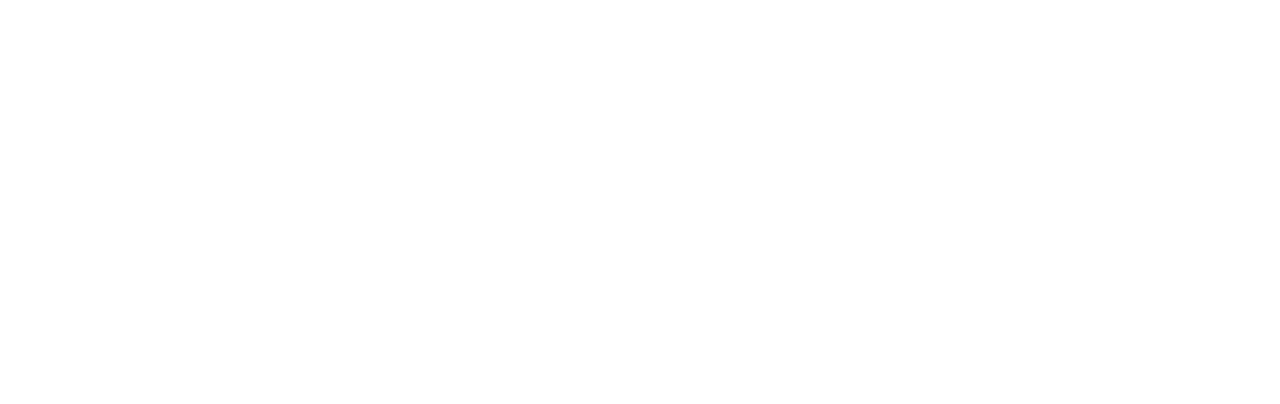
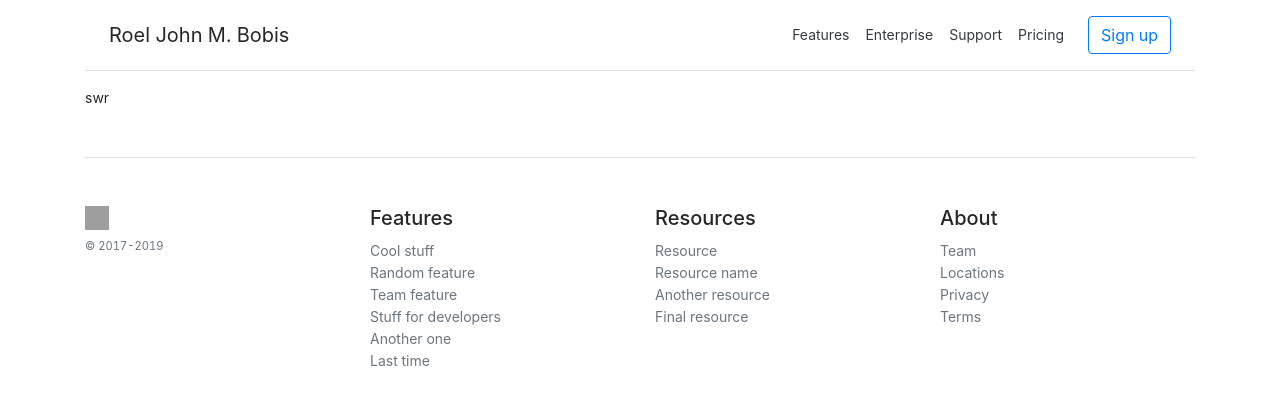
Before and after one commit to roeljohn/redux-portfolio, a React (Create React App) app: page /swr in a window 1280 px wide. Shown: the top 404 px of the page. Built offline with nearby package versions, Linux system fonts and the light colour scheme; grey boxes are pictures that could not be loaded.

Commit message:
add route path for swr page in app page, change the Link to property to /swr url value, create rjswr page to call in app js route

```diff
--- a/src/App.js
+++ b/src/App.js
@@ -2,6 +2,7 @@
 import { BrowserRouter as Router, Route, Switch } from 'react-router-dom';
 import Home from './pages/home';
 import Notification from './pages/notification';
+import RJSWR from './pages/rjswr';
 import Container from './layouts/container';
 function App() {
   return (
@@ -18,6 +19,11 @@
               <Notification {...props} />
             </Container>)
           } />
+          <Route exact path={`/swr`} render={(props) => (
+            <Container>
+              <RJSWR {...props} />
+            </Container>)
+          } />
         </Switch>
       </Router>
     </div>
--- a/src/pages/home.js
+++ b/src/pages/home.js
@@ -35,7 +35,7 @@
                             <li>Priority email support</li>
                             <li>Help center access</li>
                             </ul>
-                            <Link to="/notification" className="btn btn-lg btn-block btn-primary">Learn more</Link>
+                            <Link to="/swr" className="btn btn-lg btn-block btn-primary">Learn more</Link>
                         </div>
                     </div>
                     <div className="card shadow-sm">
--- /dev/null
+++ b/src/pages/rjswr.js
@@ -0,0 +1,39 @@
+import React, { Component } from 'react';
+import { connect } from 'react-redux';
+import { RJNotification, RJList } from '../components';
+import { fetchAllNotification, readNotification } from '../actions';
+
+
+class RJSWR extends Component {
+  constructor(props) {
+    super(props);
+    this.state = {
+    };
+  }
+
+  componentDidMount() {
+    // this.props.notificationList();
+  }
+
+
+  render() {
+    return (
+      <div className="container">
+swr
+      </div>
+    );
+  }
+}
+
+const mapStatetoProps = (state) => {
+//   return { notifications: state.notifications }
+}
+
+const mapDispatchprops = (dispatch) => {
+  return {
+    //   notificationList: () => dispatch(fetchAllNotification()),
+    //   readNotification: (id, data) => dispatch(readNotification(id, data)),
+  }
+}
+
+export default connect(mapStatetoProps, mapDispatchprops)(RJSWR);
```
